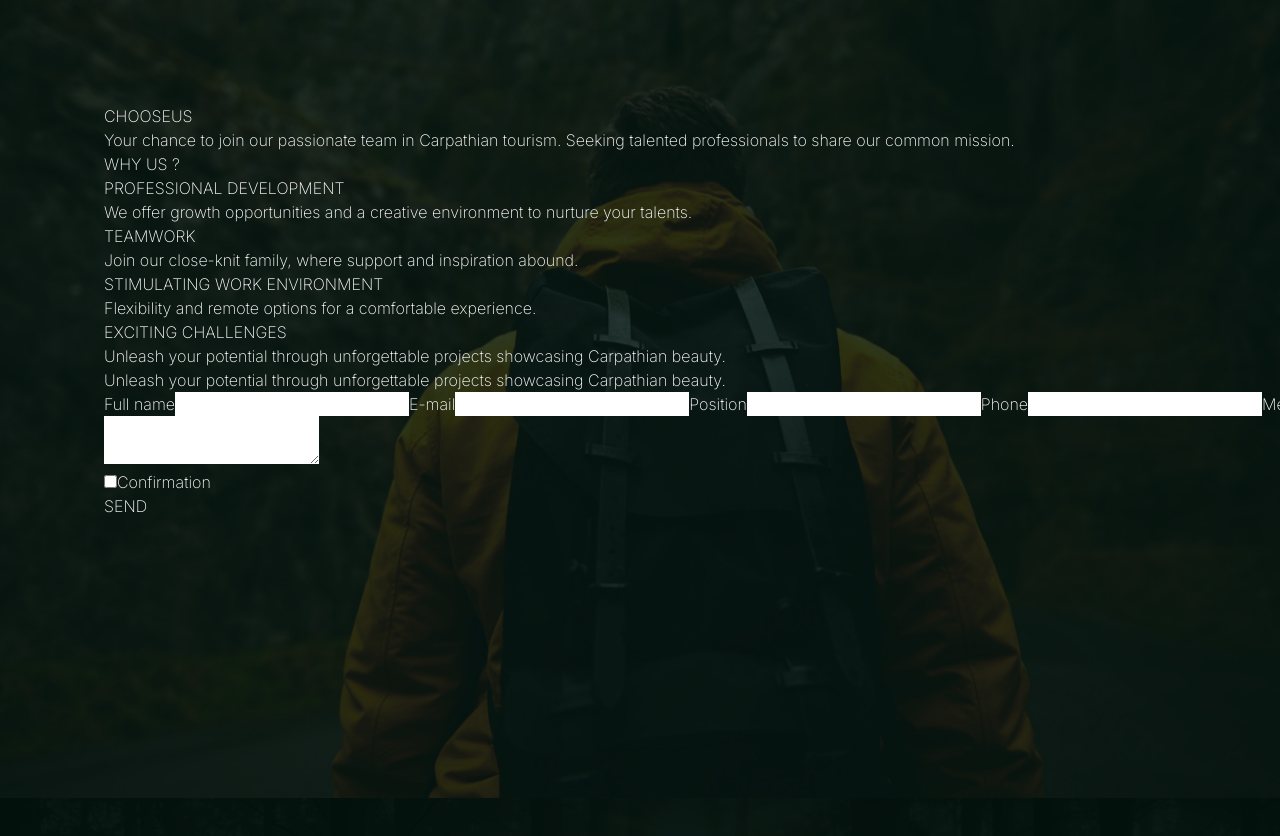
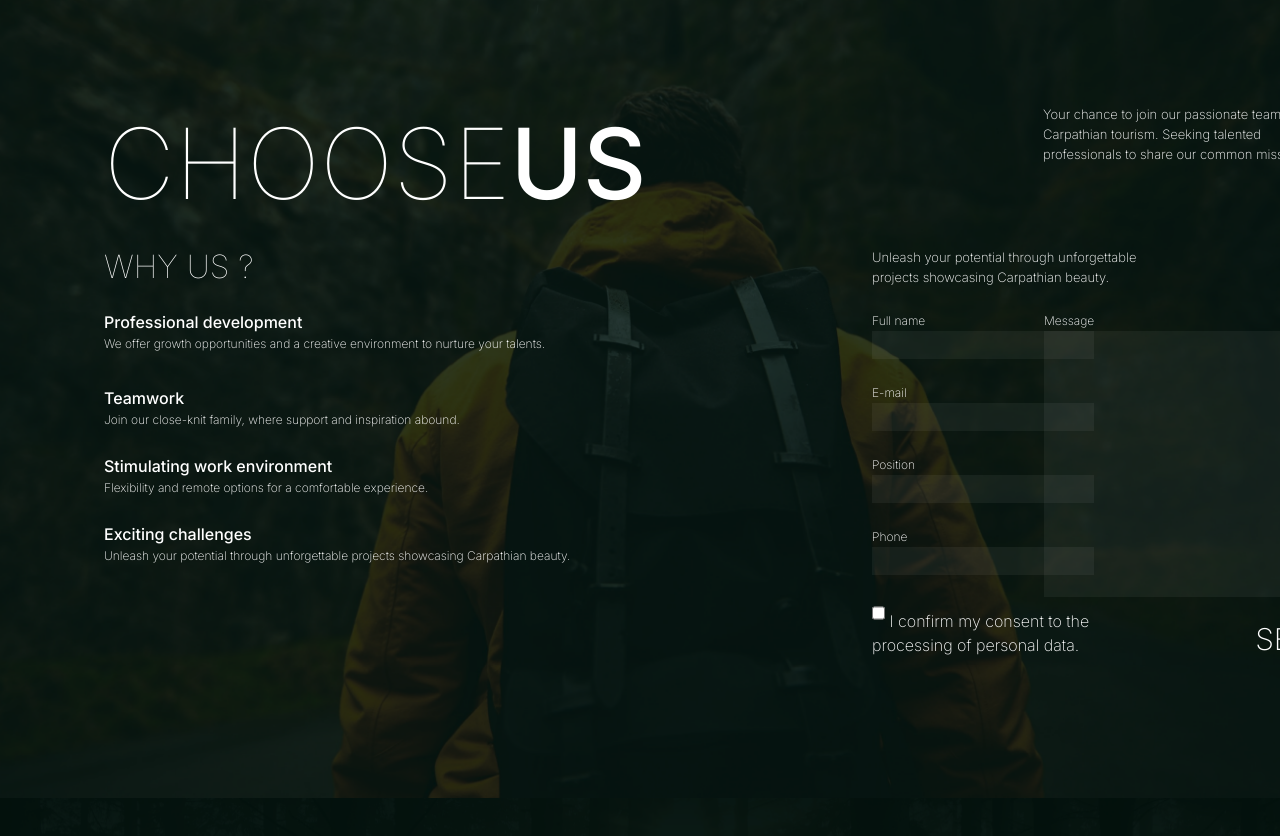
Before and after one commit to VioletaNaboy/CarpTravel, a Next.js app: page / in a window 1280 px wide. Shown: the part 2402-3238 px from the top of the page. Built offline with nearby package versions, Linux system fonts and the light colour scheme.

Commit message:
updated_Contacts

```diff
--- a/src/app/globals.css
+++ b/src/app/globals.css
@@ -71,6 +71,19 @@ button {
 
   }
 
+  input {
+    height: 24px;
+    background: rgba(255, 255, 255, 0.05);
+    border: none;
+  }
+
+  textarea {
+    background: rgba(255, 255, 255, 0.05);
+    border: none;
+    width: 100%;
+    height: 196px;
+  }
+
   @media screen and (min-width: 768px) {
     .wrapper {
       padding: 74px 32px 64px
@@ -87,6 +100,12 @@ button {
       font-style: normal;
       font-weight: 300;
       letter-spacing: 25.9px;
+    }
+
+    textarea {
+      width: 221px;
+      height: 228px;
+      resize: none;
     }
   }
 
@@ -105,6 +124,15 @@ button {
       font-weight: 300;
       letter-spacing: 36.48px;
     }
+
+    input {
+      height: 28px;
+    }
+
+    textarea {
+      width: 292px;
+      height: 266px;
+    }
   }
 
 }
--- a/src/sections/Career/Career.tsx
+++ b/src/sections/Career/Career.tsx
@@ -3,57 +3,71 @@ export default function Career() {
   return (
     <section
       id="career"
-      className="bg-career bg-cover bg-center bg-no-repeat h-lvh w-full wrapper"
+      className="bg-career bg-cover bg-center md:bg-no-repeat md:h-lvh w-full wrapper"
     >
       <div className="container">
-        <h2>
+        <div className="md:flex justify-between">
+          <h2 className="text-l-mob md:text-l-tab lg:text-l-des font-thin mb-[24px]">
             Choose
-          <span>Us</span>
+            <span className="font-medium">Us</span>
           </h2>
-        <div>
-          <p>
+          <p className="text-s-mob md:text-[13px] lg:text-s-desc ml-[auto] w-[179px] md:w-[221px] lg:md:w-[293px] ">
             Your chance to join our passionate team in Carpathian tourism.
             Seeking talented professionals to share our common mission.{" "}
           </p>
-          <h3>Why us ?</h3>
-          <ul>
+        </div>
+        <div className="md:flex justify-between items-top">
+          <div className="mb-[112px]">
+            <h3 className="text-btn-mob md:text-btn-tab lg:text-btn-des font-thin mb-[24px]">
+              Why us ?
+            </h3>
+            <ul className="w-[181px] md:w-[221px] lg:md:w-[529px] flex flex-col gap-[16px] md:gap-[24px]">
               <li>
-              <h4>Professional development</h4>
-              <p>
+                <span className="text-s-mob md:text-s-tab lg:text-s-desc font-medium">
+                  Professional development
+                </span>
+                <p className="text-xs-mob md:text-xs-tab lg:text-xs-desc mb-[8px]">
                   We offer growth opportunities and a creative environment to
                   nurture your talents.
                 </p>
               </li>
               <li>
-              <h4>Teamwork</h4>
-              <p>
+                <span className="text-s-mob md:text-s-tab lg:text-s-desc font-medium mb-[8px]">
+                  Teamwork
+                </span>
+                <p className="text-xs-mob md:text-xs-tab lg:text-xs-desc">
                   Join our close-knit family, where support and inspiration
                   abound.
                 </p>
               </li>
               <li>
-              <h4>Stimulating work environment</h4>
-              <p>
+                <span className="text-s-mob md:text-s-tab lg:text-s-desc font-medium mb-[8px]">
+                  Stimulating work environment
+                </span>
+                <p className="text-xs-mob md:text-xs-tab lg:text-xs-desc">
                   Flexibility and remote options for a comfortable experience.
                 </p>
               </li>
               <li>
-              <h4>Exciting challenges</h4>
-              <p>
-                Unleash your potential through unforgettable projects showcasing
-                Carpathian beauty.
+                <span className="text-s-mob md:text-s-tab lg:text-s-desc font-medium mb-[8px]">
+                  Exciting challenges
+                </span>
+                <p className="text-xs-mob md:text-xs-tab lg:text-xs-desc">
+                  Unleash your potential through unforgettable projects
+                  showcasing Carpathian beauty.
                 </p>
               </li>
             </ul>
           </div>
           <div>
-          <p>
+            <p className="text-s-mob md:text-[13px] lg:text-s-desc ml-[auto] md:ml-0 w-[179px] md:w-[221px] lg:md:w-[293px] mb-[24px]">
               Unleash your potential through unforgettable projects showcasing
               Carpathian beauty.
             </p>
             <Form />
           </div>
         </div>
+      </div>
     </section>
   );
 }
--- a/src/sections/Career/Form.tsx
+++ b/src/sections/Career/Form.tsx
@@ -30,8 +30,9 @@ export default function Form() {
   }
 
   return (
-    <form onSubmit={onSubmit}>
-      <label>
+    <form onSubmit={onSubmit} className=" md:flex justify-between gap-[20px]">
+      <div className="flex flex-col gap-[16px] lg:gap-[24px] md:w-[222px]">
+        <label className="flex flex-col text-xs-mob md:text-xs-tab lg:text-xs-desc">
           Full name
           <input
             type="text"
@@ -40,16 +41,18 @@ export default function Form() {
             onChange={(e) => setFormData({ ...formData, name: e.target.value })}
           />
         </label>
-      <label>
+        <label className="flex flex-col text-xs-mob md:text-xs-tab lg:text-xs-desc">
           E-mail
           <input
             type="email"
             name="email"
             value={formData.email}
-          onChange={(e) => setFormData({ ...formData, email: e.target.value })}
+            onChange={(e) =>
+              setFormData({ ...formData, email: e.target.value })
+            }
           />
         </label>
-      <label>
+        <label className="flex flex-col text-xs-mob md:text-xs-tab lg:text-xs-desc">
           Position
           <input
             type="text"
@@ -60,16 +63,18 @@ export default function Form() {
             }
           />
         </label>
-      <label>
+        <label className="flex flex-col text-xs-mob md:text-xs-tab lg:text-xs-desc">
           Phone
           <input
             type="tel"
             name="phone"
             value={formData.phone}
-          onChange={(e) => setFormData({ ...formData, phone: e.target.value })}
+            onChange={(e) =>
+              setFormData({ ...formData, phone: e.target.value })
+            }
           />
         </label>
-      <label>
+        <label className="flex flex-col text-xs-mob md:text-xs-tab lg:text-xs-desc md:hidden">
           Message
           <textarea
             name="message"
@@ -89,11 +94,35 @@ export default function Form() {
               onChange={(e) =>
                 setFormData({ ...formData, confirmation: e.target.checked })
               }
-          />
-          Confirmation
+            />{" "}
+            I confirm my consent to the processing of personal data.
           </label>
         </div>
-      <button type="submit">Send</button>
+        <button
+          type="submit"
+          className="text-btn-mob md:text-btn-tab lg:text-btn-desc ml-[auto] md:hidden"
+        >
+          Send
+        </button>
+      </div>
+      <div className="sm:hidden md:flex flex-col gap-[16px] lg:gap-[24px] md:w-[222px] items-end">
+        <label className="flex flex-col text-xs-mob md:text-xs-tab lg:text-xs-desc">
+          Message
+          <textarea
+            name="message"
+            value={formData.message}
+            onChange={(e) =>
+              setFormData({ ...formData, message: e.target.value })
+            }
+          ></textarea>
+        </label>
+        <button
+          type="submit"
+          className="text-btn-mob md:text-btn-tab lg:text-btn-desc"
+        >
+          Send
+        </button>
+      </div>
     </form>
   );
 }
--- a/src/sections/Services/Services.tsx
+++ b/src/sections/Services/Services.tsx
@@ -55,7 +55,7 @@ export default function Services() {
       id="services"
       className={clsx(
         `bg-${selectedService.img}`,
-        "bg-cover bg-center bg-no-repeat md:h-lvh w-full wrapper"
+        "bg-atvs-desc bg-cover bg-center bg-no-repeat md:h-lvh w-full wrapper"
       )}
     >
       <div className="container relative">
@@ -74,7 +74,7 @@ export default function Services() {
             alt="Picture of the service"
             className="my-[12px]"
           />
-          <div className="flex flex-col gap-[34px] md:min-w-[224px] md:w-[224px] md:min-w-[420px] justify-between">
+          <div className="flex flex-col gap-[34px] md:min-w-[224px] md:w-[224px] md:min-w-[420px] lg:min-width-[560] lg:gap-[72px]">
             <div className="flex flex-col md:flex-col-reverse gap-[24px] lg:flex-row-reverse items-center ">
               <p className="text-xs-mob md:text-xs-tab lg:text-xs-desc ml-[auto] md:ml-0 ">
                 {selectedService.info}
```
Lines whose indentation alone changed are shown as unchanged.
